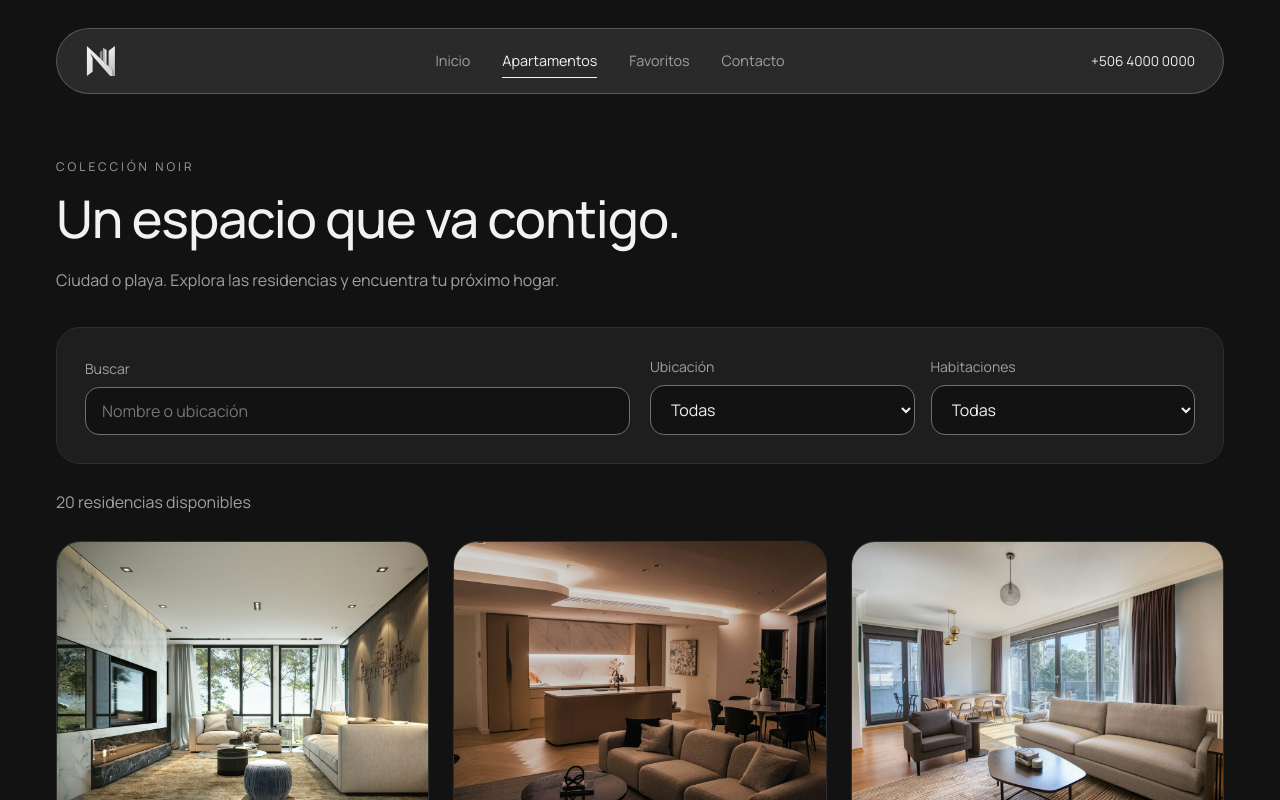
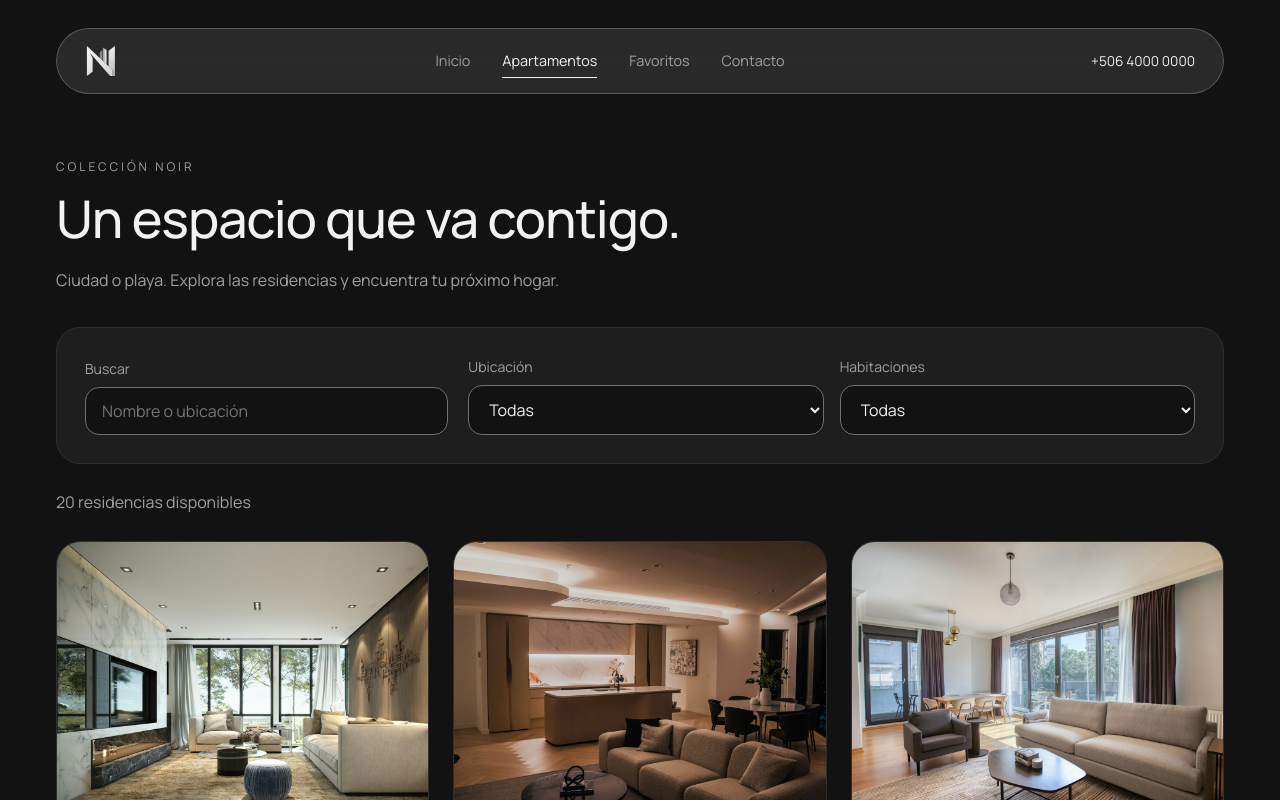
Before and after one commit to keyloor/proyecto-luxury, a React (Vite) app: page /apartamentos in a window 1280 px wide. Shown: the top 800 px of the page. Built offline with nearby package versions, Linux system fonts and the light colour scheme.

Commit message:
Mejorar filtros y mapa de Noir

```diff
--- /dev/null
+++ b/src/app/features/apartments/components/ApartmentMap.tsx
@@ -0,0 +1,62 @@
+import '../styles/ApartmentMap.css'
+
+interface ApartmentMapProps {
+  location: string
+}
+
+// Referencias geográficas consultadas en OpenStreetMap; no son direcciones de los apartamentos.
+const locations = [
+  { name: 'Escazú', latitude: 9.9159921, longitude: -84.1409588 },
+  { name: 'Santa Ana', latitude: 9.9179767, longitude: -84.1915696 },
+  { name: 'Rohrmoser', latitude: 9.9420456, longitude: -84.1139429 },
+  { name: 'Curridabat', latitude: 9.9161655, longitude: -84.0308421 },
+  { name: 'Belén', latitude: 9.9792975, longitude: -84.1856200 },
+  { name: 'Tamarindo', latitude: 10.2984121, longitude: -85.8399505 },
+  { name: 'Playa Flamingo', latitude: 10.4283957, longitude: -85.7933377 },
+  { name: 'Jacó', latitude: 9.6156361, longitude: -84.6281253 },
+]
+
+const ApartmentMap = ({ location }: ApartmentMapProps) => {
+  const zone = locations.find((item) => item.name === location)
+
+  if (!zone) {
+    return null
+  }
+
+  const bounds = [
+    zone.longitude - 0.02,
+    zone.latitude - 0.012,
+    zone.longitude + 0.02,
+    zone.latitude + 0.012,
+  ].join(',')
+  const mapUrl = `https://www.openstreetmap.org/#map=14/${zone.latitude}/${zone.longitude}`
+
+  return (
+    <section className="apartment-map panel" aria-label={`Ubicación de referencia en ${location}`}>
+      <div className="apartment-map-heading">
+        <div>
+          <p className="eyebrow">La zona</p>
+          <h2>{location}</h2>
+        </div>
+        <a className="button button--glass glass" href={mapUrl} target="_blank" rel="noreferrer">
+          Abrir mapa <span aria-hidden="true">↗</span>
+        </a>
+      </div>
+      <p className="page-intro">
+        Ubicación de referencia de la zona, no la dirección exacta del apartamento.
+      </p>
+      <iframe
+        title={`Mapa de ${location}, Costa Rica`}
+        src={`https://www.openstreetmap.org/export/embed.html?bbox=${encodeURIComponent(bounds)}&layer=mapnik`}
+        loading="lazy"
+        width="100%"
+        height="320"
+      />
+      <p className="apartment-map-credit">
+        © <a href="https://www.openstreetmap.org/copyright" target="_blank" rel="noreferrer">OpenStreetMap contributors</a>
+      </p>
+    </section>
+  )
+}
+
+export default ApartmentMap
--- a/src/app/features/apartments/pages/ApartmentDetail.tsx
+++ b/src/app/features/apartments/pages/ApartmentDetail.tsx
@@ -2,6 +2,7 @@ import { Link, useParams } from 'react-router-dom'
 import { useFetch } from '../../shared/hooks/useFetch'
 import type { Apartment } from '../types/Apartment'
 import FavoriteButton from '../../favorites/components/FavoriteButton'
+import ApartmentMap from '../components/ApartmentMap'
 import '../styles/ApartmentDetail.css'
 
 const ApartmentDetail = () => {
@@ -94,6 +95,7 @@ const ApartmentDetail = () => {
           </div>
         </div>
       </div>
+      <ApartmentMap location={apartment.location} />
     </section>
   )
 }
--- a/src/app/features/apartments/styles/ApartmentFilters.css
+++ b/src/app/features/apartments/styles/ApartmentFilters.css
@@ -1,11 +1,16 @@
 .apartment-filters {
-  display: flex;
-  flex: 2;
-  flex-wrap: wrap;
+  display: grid;
+  grid-template-columns: repeat(2, minmax(0, 1fr));
+  align-items: end;
   gap: 16px;
 }
 
 .apartment-filter {
-  flex: 1;
-  min-width: 140px;
+  min-width: 0;
 }
+
+@media (max-width: 400px) {
+  .apartment-filters {
+    grid-template-columns: 1fr;
+  }
+}
--- /dev/null
+++ b/src/app/features/apartments/styles/ApartmentMap.css
@@ -0,0 +1,37 @@
+.apartment-map {
+  margin-top: 40px;
+}
+
+.apartment-map-heading {
+  display: flex;
+  flex-wrap: wrap;
+  align-items: center;
+  justify-content: space-between;
+  gap: 16px;
+  margin-bottom: 16px;
+}
+
+.apartment-map-heading h2 {
+  margin: 0;
+  font-size: 1.75rem;
+}
+
+.apartment-map iframe {
+  display: block;
+  width: 100%;
+  border: 0;
+  border-radius: var(--radius);
+  filter: grayscale(1);
+}
+
+.apartment-map-credit {
+  margin: 12px 0 0;
+  font-size: 0.75rem;
+  color: var(--color-muted);
+}
+
+@media (max-width: 600px) {
+  .apartment-map iframe {
+    height: 260px;
+  }
+}
--- a/src/app/features/apartments/styles/Apartments.css
+++ b/src/app/features/apartments/styles/Apartments.css
@@ -1,7 +1,13 @@
 .apartments-toolbar {
-  display: flex;
-  flex-wrap: wrap;
-  align-items: flex-end;
+  display: grid;
+  grid-template-columns: minmax(0, 1fr) minmax(0, 2fr);
+  align-items: end;
   gap: 20px;
   margin-bottom: 24px;
 }
+
+@media (max-width: 700px) {
+  .apartments-toolbar {
+    grid-template-columns: 1fr;
+  }
+}
--- a/src/app/features/apartments/styles/SearchBar.css
+++ b/src/app/features/apartments/styles/SearchBar.css
@@ -1,4 +1,3 @@
 .search-bar {
-  flex: 2;
-  min-width: 180px;
+  min-width: 0;
 }
```
Also changed, not shown: public/images/portada-edificio.webp, 7 other files (tests, documents, lock files or other folders).
